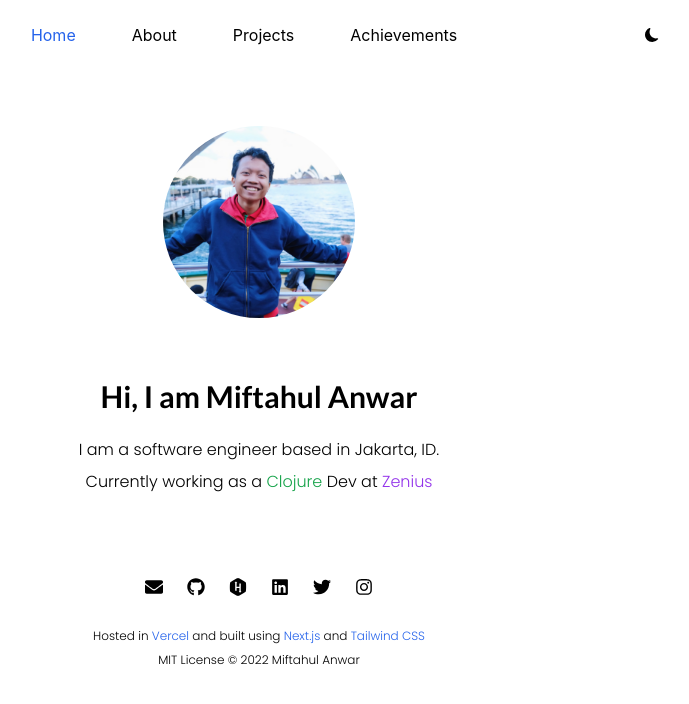
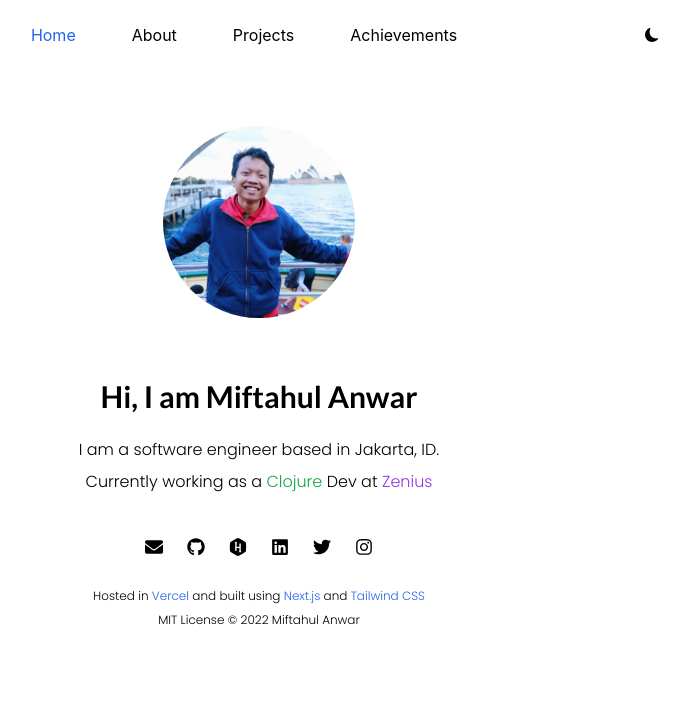
Before and after one commit to mifwar/personal_site, a Next.js app: page / in a window 1280 px wide. Shown: the top 704 px of the page, without its empty margins (381-1070 px from the left). Built offline with nearby package versions, Linux system fonts and the light colour scheme.

Commit message:
adjust social margin

```diff
--- a/components/Social.js
+++ b/components/Social.js
@@ -19,7 +19,7 @@ const Social = () => {
     { i: 6, h: "https://instagram.com/mif.war", c: <FaInstagram /> },
   ];
   return (
-    <div className="text-lg flex justify-center mx-auto mt-20">
+    <div className="text-lg flex justify-center mx-auto mt-10">
       {socials.map((social) => (
         <a
           key={social.i}
```
